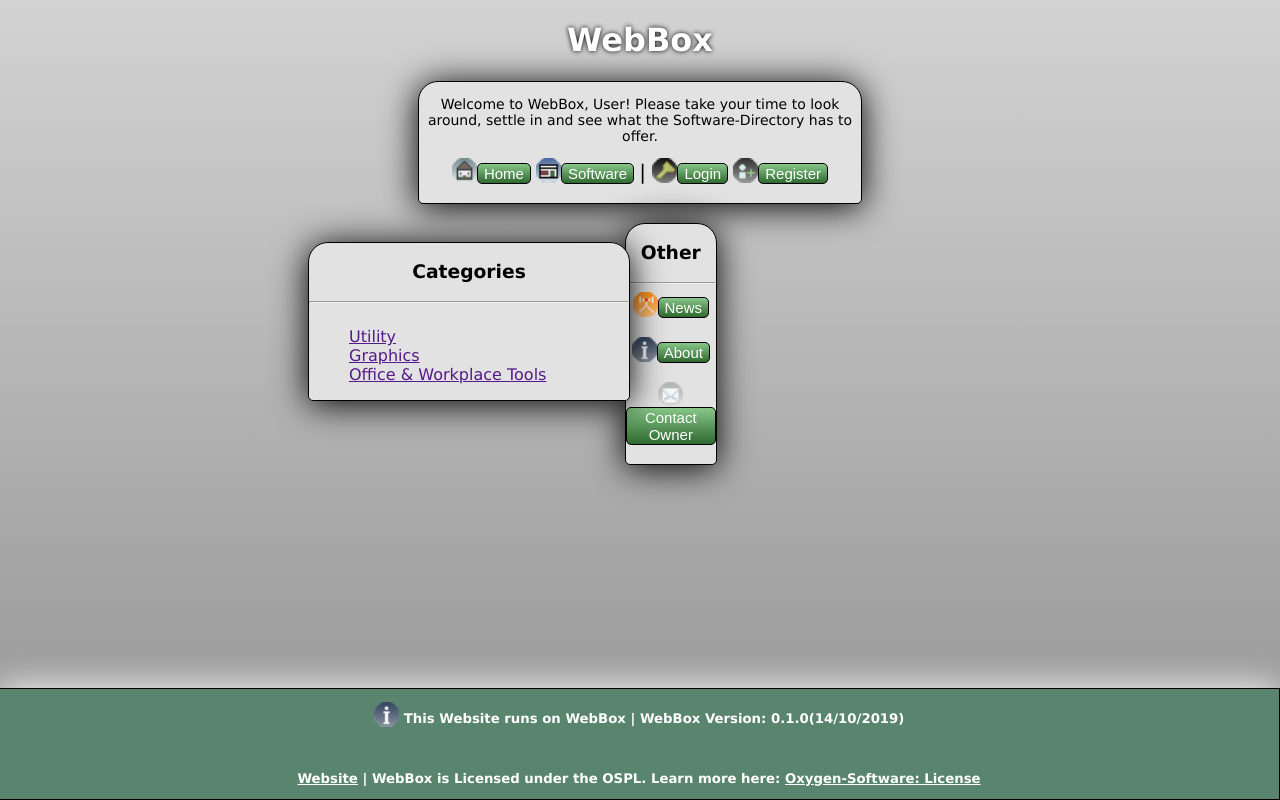
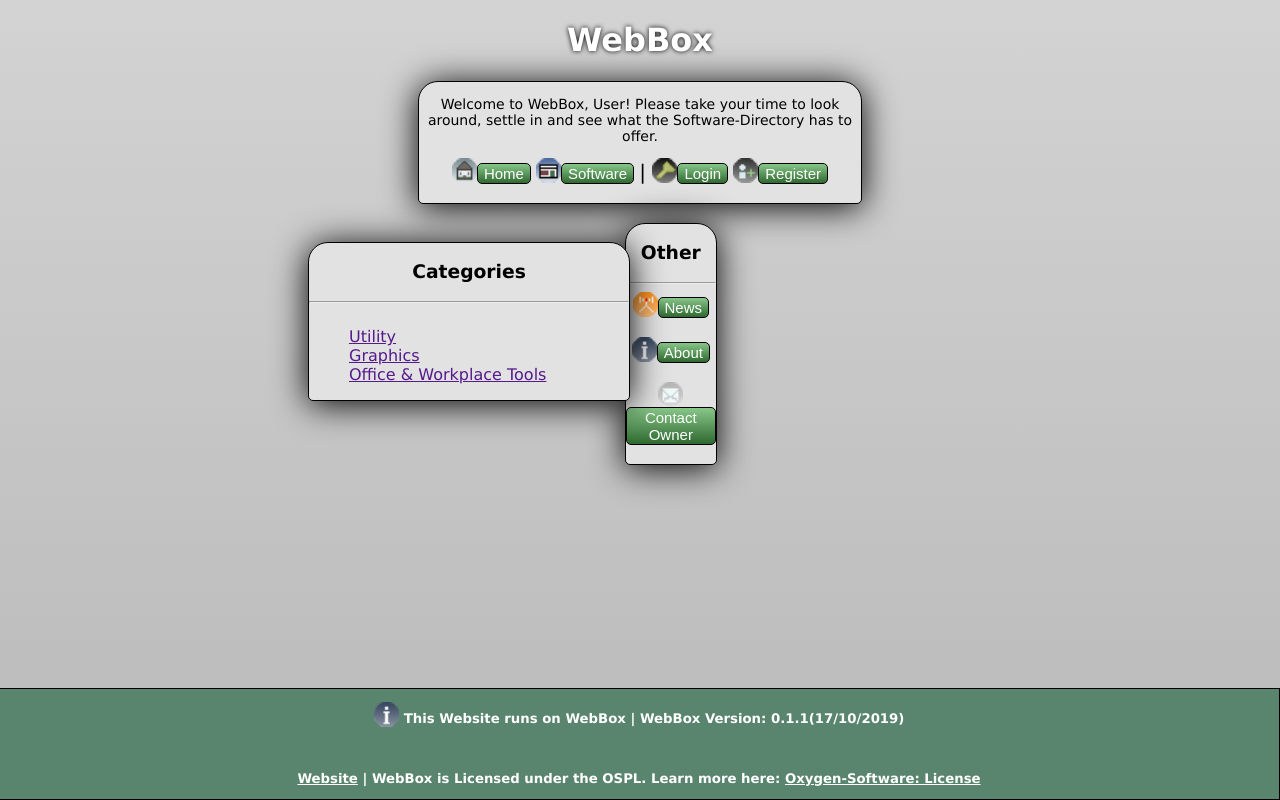
Before and after one commit to kay-ogunbo/WebBox, a PHP site: page / in a window 1280 px wide. Run offline with PHP 8.4, Linux system fonts and the light colour scheme.

Commit message:
[READ COMMIT FOR CHANGES] - Final Commit For V0.1.1
Changes:
  - site.css
    - The Footer no longer has that white glow.
    - The Background is just a tiny bit brighter.

```diff
--- a/src/about.php
+++ b/src/about.php
@@ -7,7 +7,7 @@
 */
 /*
  * WebBox
- * @version 0.1.0
+ * @version 0.1.1
  * @author Dan-Kode(Oxygen-Software)
 */
 ?>
@@ -59,7 +59,7 @@
                     DO NOT REMOVE ANY OF THIS AS IT CAN COME IN HANDY WHEN GETTING SUPPORT FOR AN ISSUE.-->
                     <h3>WebBox Software - About</h3>
                     <p>Software: <i>WebBox</i></p>
-                    <p>Version: <i>0.1.0(14/10/2019)</i></p>
+                    <p>Version: <i>0.1.1(17/10/2019)</i></p>
                     <p>License: <i>OSPL 1.0.0(<a href="https://oxygen-software.github.io/license.html">License Info</a>)</i></p>
                     <p><b>Repository: <a href="https://www.github.com/Oxygen-Software/WebBox">Repository Link</a></b></p>
                </div>
--- a/src/assets/theme/css/site.css
+++ b/src/assets/theme/css/site.css
@@ -15,7 +15,7 @@
 body {
      font-family: Verdana, Geneva, Tahoma, sans-serif; /* Set the Font */
      /* Add a Gradient-Background */
-     background-image: linear-gradient(lightgrey, black);
+     background-image: linear-gradient(lightgrey, grey);
      /* Adjust the Size of the Background */
      background-size: 2600px 2600px;
 }
@@ -104,7 +104,6 @@ input[type="submit"]:hover {
      color: white;
      /* Add a Border around the Footer */
      border: 1px solid black;
-     box-shadow: 0px 0px 35px; /* Add a Drop-Shadow to the Footer */
      /* Position the Footer so that it's in a Fixed-Spot */
      position: fixed;
      bottom: 0;
--- a/src/contact.php
+++ b/src/contact.php
@@ -7,7 +7,7 @@
 */
 /*
  * WebBox
- * @version 0.1.0
+ * @version 0.1.1
  * @author Dan-Kode(Oxygen-Software)
 */
 ?>
--- a/src/index.php
+++ b/src/index.php
@@ -7,7 +7,7 @@
 */
 /*
  * WebBox
- * @version 0.1.0
+ * @version 0.1.1
  * @author Dan-Kode(Oxygen-Software)
 */
 ?>
@@ -91,7 +91,7 @@
                <div class="Footer">
                     <footer>
                          <img src="assets/theme/box_icons_v1/info.png" width="25" style="vertical-align: sub;">
-                         <h5 style="display: inline-block;">This Website runs on WebBox | WebBox Version: 0.1.0(14/10/2019)</h5>
+                         <h5 style="display: inline-block;">This Website runs on WebBox | WebBox Version: 0.1.1(17/10/2019)</h5>
                          <h5>
                               <a href="https://webbox.github.io">Website</a> |
                               WebBox is Licensed under the OSPL. Learn more here: <a href="https://oxygen-software.github.io/license.html">Oxygen-Software: License</a>
--- a/src/software.php
+++ b/src/software.php
@@ -156,7 +156,7 @@
                <div class="Footer">
                     <footer>
                          <img src="assets/theme/box_icons_v1/info.png" width="25" style="vertical-align: sub;">
-                         <h5 style="display: inline-block;">This Website runs on WebBox | WebBox Version: 0.1.0(14/10/2019)</h5>
+                         <h5 style="display: inline-block;">This Website runs on WebBox | WebBox Version: 0.1.1(17/10/2019)</h5>
                          <h5>
                               <a href="https://webbox.github.io">Website</a> |
                               WebBox is Licensed under the OSPL. Learn more here: <a href="https://oxygen-software.github.io/license.html">Oxygen-Software: License</a>
```
